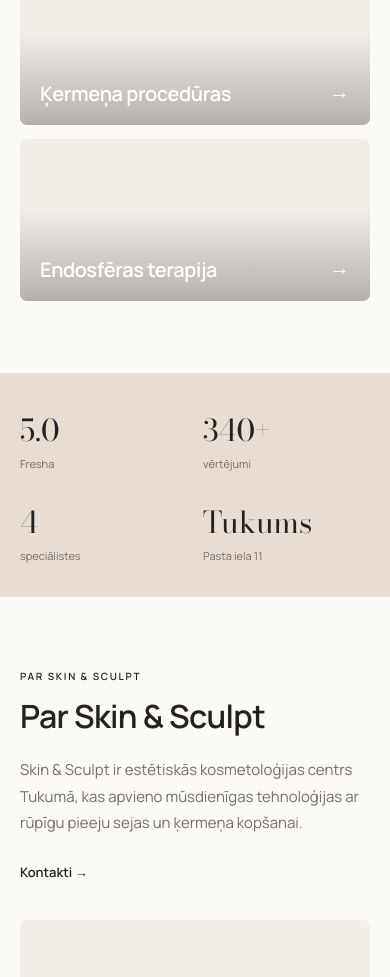
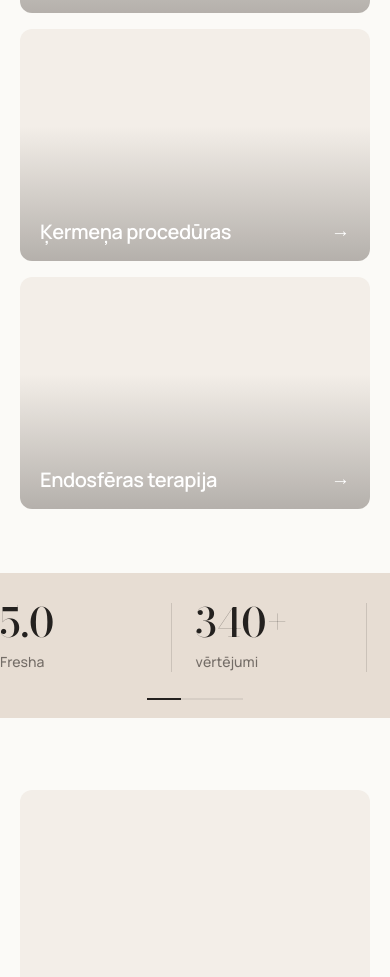
Before and after one commit to davisl24/skin-sculpt, a Next.js app: page / in a window 390 px wide. Shown: the part 1020-1997 px from the top of the page. Built offline with nearby package versions, Linux system fonts and the light colour scheme.

Commit message:
Unify mobile typography spacing and horizontal proof strip

```diff
--- a/app/globals.css
+++ b/app/globals.css
@@ -145,3 +145,106 @@
 .mapEmbedV2{overflow:hidden;border-radius:16px}
 .mapEmbedV2>a{display:none!important}
 }
+
+/* V2.8 mobile consistency pass */
+.proofStripWrap{background:var(--sand)}
+.proofProgress{display:none}
+
+@media(max-width:760px){
+/* One coherent mobile type system */
+.aboutV2 h2{
+  font-family:"Bodoni Moda",serif;
+  font-weight:500;
+  font-size:34px;
+  line-height:1.05;
+  letter-spacing:-.035em;
+}
+.sectionHead h2{
+  font-family:Manrope,Arial,sans-serif;
+  font-weight:600;
+  font-size:32px;
+  line-height:1.08;
+  letter-spacing:-.03em;
+}
+.serviceTileLabel h3,
+.teamCard h3,
+.realReviews article p{
+  font-family:Manrope,Arial,sans-serif;
+}
+
+/* Procedures: lighter, shorter navigation cards */
+.proceduresV21{padding-top:64px;padding-bottom:64px}
+.proceduresV21 .sectionHead{margin-bottom:28px}
+.serviceTiles{gap:16px}
+.serviceTile{aspect-ratio:auto;height:232px;border-radius:12px}
+.serviceTileLabel{padding:18px 20px}
+.serviceTileLabel h3{font-size:20px;line-height:1.15;font-weight:600}
+.serviceTileLabel span{font-size:19px}
+
+/* Proof: same visual language as desktop, adapted to horizontal mobile swipe */
+.proofStripWrap{padding:0 0 18px}
+.proofStrip{
+  display:flex;
+  overflow-x:auto;
+  scroll-snap-type:x mandatory;
+  scrollbar-width:none;
+  gap:0;
+  padding:30px 20px 26px;
+}
+.proofStrip::-webkit-scrollbar{display:none}
+.proofStrip div{
+  flex:0 0 44vw;
+  min-width:160px;
+  scroll-snap-align:start;
+  padding:0 24px 0 0;
+  margin-right:24px;
+  border-right:1px solid rgba(36,33,31,.14);
+}
+.proofStrip div:first-child{padding-left:0}
+.proofStrip div:last-child{margin-right:0;border-right:0}
+.proofStrip strong{font:500 40px/1 "Bodoni Moda",serif}
+.proofStrip span{font:500 14px/1.35 Manrope,Arial,sans-serif;margin-top:10px;color:var(--muted)}
+.proofProgress{
+  display:block;
+  width:96px;
+  height:2px;
+  background:var(--line);
+  margin:0 auto;
+  overflow:hidden;
+}
+.proofProgress span,
+.reviewProgress span{
+  display:block;
+  width:34px;
+  height:100%;
+  background:var(--ink);
+  transition:transform .08s linear;
+}
+
+/* About: restore brand serif heading, image-first mobile flow */
+.aboutV2 .aboutImage{order:1;aspect-ratio:4/3;border-radius:12px}
+.aboutV2 .aboutCopy{order:2}
+.aboutV2{gap:34px}
+.aboutCopy>p:not(.eyebrow){font-size:15px;line-height:1.7;margin:20px 0}
+
+/* Team remains functional and readable */
+.teamV21{padding-top:28px}
+.teamGrid{gap:24px 16px}
+.teamCard h3{font-size:18px;font-weight:600;margin-top:12px}
+
+/* Reviews: one clear card + peek, less visual weight */
+.reviewsV2{padding:60px 20px}
+.reviewsScore strong{font-size:52px}
+.reviewsScore>p{font-size:15px;margin:10px 0 0}
+.reviewCards{gap:14px;margin-top:26px}
+.reviewCards article{min-width:86%;min-height:176px;padding:24px 22px;border-radius:12px}
+.realReviews article p{font-size:18px;line-height:1.45;font-weight:500;letter-spacing:-.015em}
+.realReviews article span{font-size:11px;margin-top:22px}
+.reviewProgress{margin-top:18px}
+
+/* Tighten CTA/contact rhythm without changing their visual identity */
+.firstVisitV2{padding:58px 20px}
+.contactV2{gap:32px}
+.mapEmbedV2{border-radius:18px}
+.mapEmbedV2 iframe{height:270px}
+}
```
